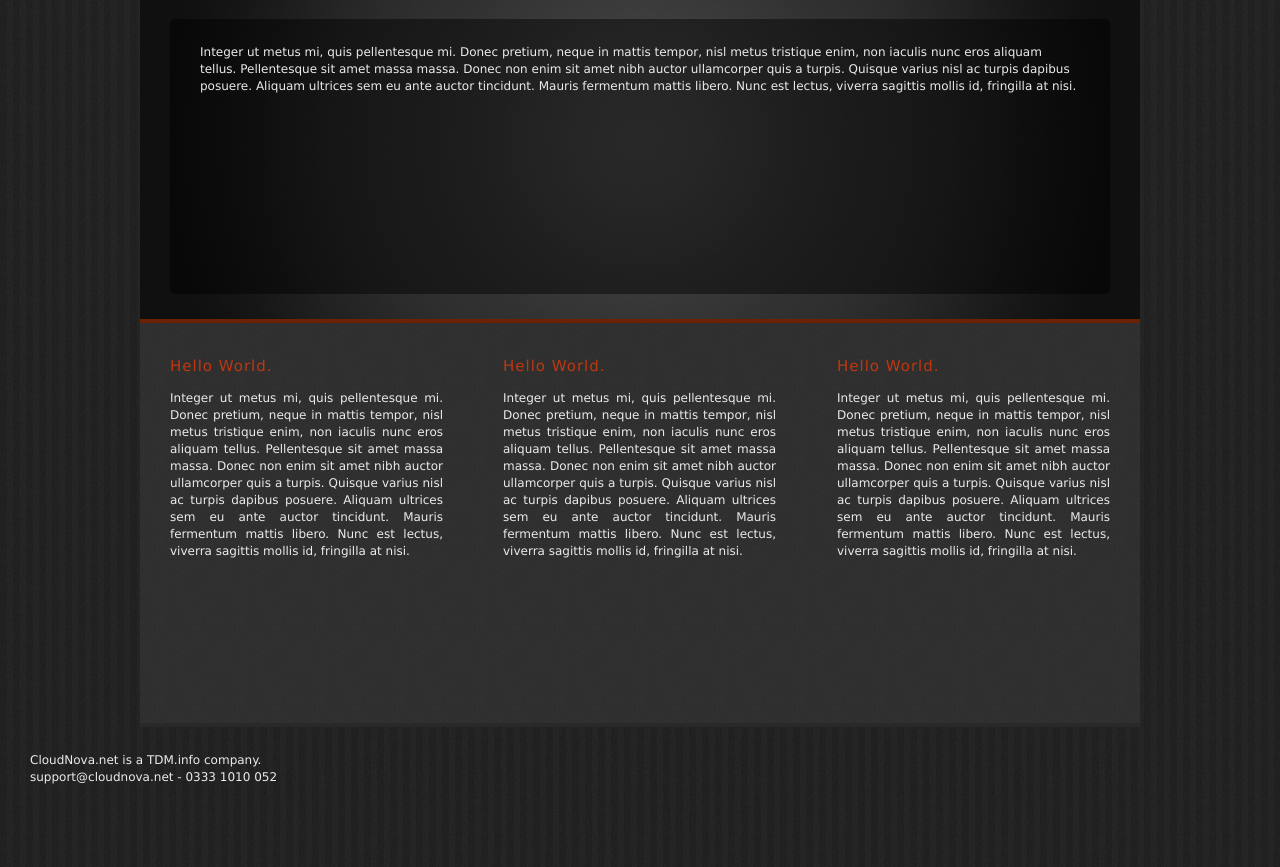
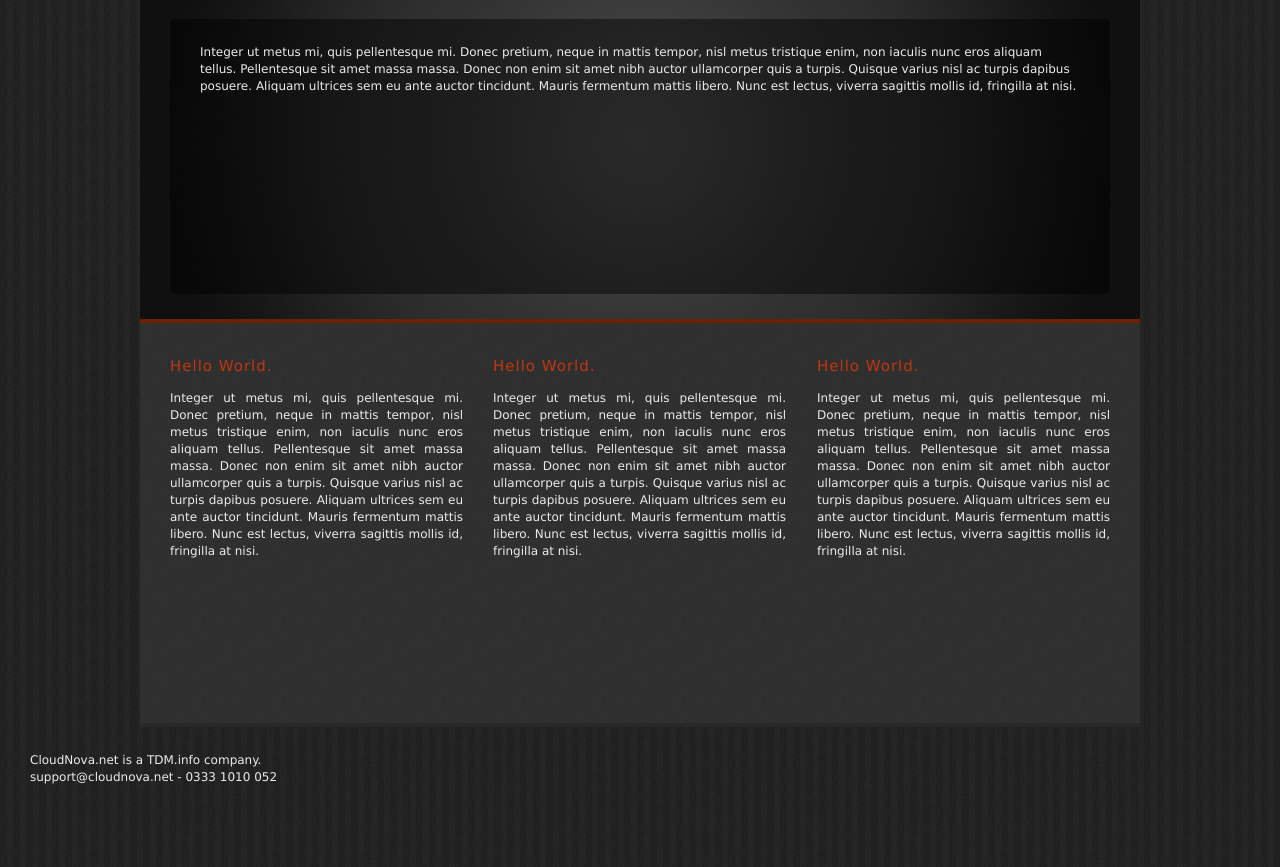
Before and after one commit to TrellixVulnTeam/hn_1332, a PHP site: page / in a window 1280 px wide. Shown: the part 65-932 px from the top of the page. Run offline with PHP 8.4, Linux system fonts and the light colour scheme.

Commit message:
Fixed elements

```diff
--- a/client-php/style.css
+++ b/client-php/style.css
@@ -119,8 +119,9 @@ a:visited {text-decoration: none;}
 }
 
 #left {
+	margin-left: 30px;
 	text-align: justify;
-	width: 333px;
+	width: 293px;
 	float: left;
 	padding-bottom: 35px;
 	padding-top: 35px;
@@ -128,8 +129,9 @@ a:visited {text-decoration: none;}
 }
 
 #middle {
+	margin-left: 30px;
 	text-align: justify;
-	width: 333px;
+	width: 293px;
 	float: left;
 	padding-bottom: 35px;
 	padding-top: 35px;
@@ -137,8 +139,10 @@ a:visited {text-decoration: none;}
 }
 
 #right {
+	margin-right: 30px;
+	margin-left: 30px;
 	text-align: justify;
-	width: 333px;
+	width: 293px;
 	float: right;
 	padding-bottom: 35px;
 	padding-top: 35px;
@@ -147,7 +151,6 @@ a:visited {text-decoration: none;}
 
 .title {
 	padding-bottom: 15px;
-	padding-left: 30px;
 	letter-spacing: 1px;
 	color: #bf3710;
 	font-size: 15px;
@@ -155,9 +158,7 @@ a:visited {text-decoration: none;}
 
 p {
 	padding-bottom: 15px;
-	padding-right: 30px;
 	margin-top: 0px;
-	padding-left: 30px;
 }
 
 #footer {
```
